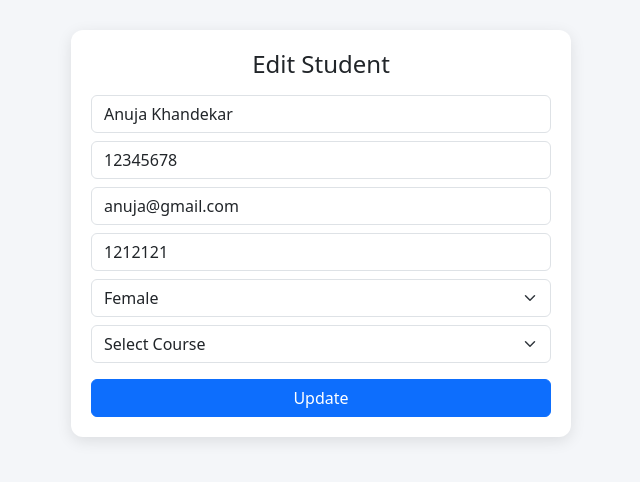
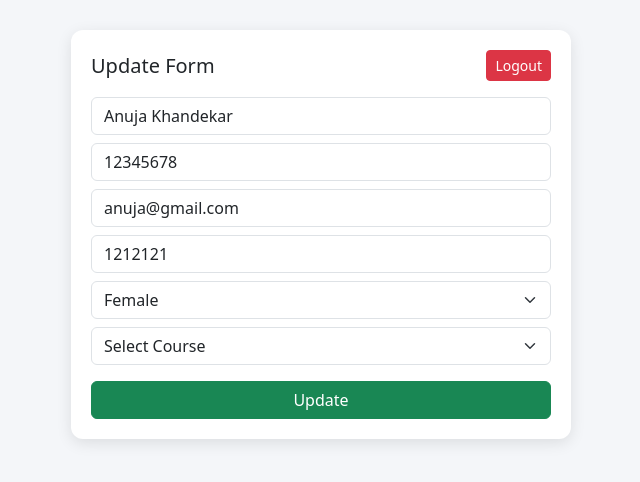
Before and after one commit to Praveen8584/project, a Flask app: page /edit/2 in a window 1280 px wide. Shown: the top 482 px of the page, without its empty margins (319-959 px from the left). Run offline with Flask 3, Linux system fonts and the light colour scheme; data comes from the database, SQL or seed files in the repository.

Commit message:
Update edit.html

```diff
--- a/templates/edit.html
+++ b/templates/edit.html
@@ -37,7 +37,10 @@
 <div class="container">
     <div class="form-box">
 
-        <h4 class="text-center mb-3">Edit Student</h4>
+        <div class="d-flex justify-content-between align-items-center mb-3">
+            <h5 class="mb-0">Update Form</h5>
+            <a href="/logout" class="btn btn-danger btn-sm">Logout</a>
+        </div>
 
         <!-- Success Message -->
         {% if success %}
@@ -78,15 +81,14 @@
             <div class="mb-3">
                 <select name="course" class="form-select" required>
                     <option value="">Select Course</option>
-                    <option value="BCA" {% if student.course=='BCA' %}selected{% endif %}>BCA</option>
-                    <option value="BBA" {% if student.course=='BBA' %}selected{% endif %}>BBA</option>
-                    <option value="BCom" {% if student.course=='BCom' %}selected{% endif %}>B.Com</option>
-                    <option value="MCA" {% if student.course=='MCA' %}selected{% endif %}>MCA</option>
-                    <option value="MBA" {% if student.course=='MBA' %}selected{% endif %}>MBA</option>
+                    <option value="Civil Engineering" {% if student.course=='Civil Engineering' %}selected{% endif %}>Civil Engineering</option>
+                    <option value="Computer Science & Engineering" {% if student.course=='Computer Science & Engineering' %}selected{% endif %}>Computer Science & Engineering</option>
+                    <option value="Electronics & Communication Engineering" {% if student.course=='Electronics & Communication Engineering' %}selected{% endif %}>Electronics & Communication Engineering</option>
+                    <option value="Mechanical Engineering" {% if student.course=='Mechanical Engineering' %}selected{% endif %}>Mechanical Engineering</option>
                 </select>
             </div>
 
-            <button type="submit" class="btn btn-primary w-100">Update</button>
+            <button type="submit" class="btn btn-success w-100">Update</button>
 
         </form>
 
```
